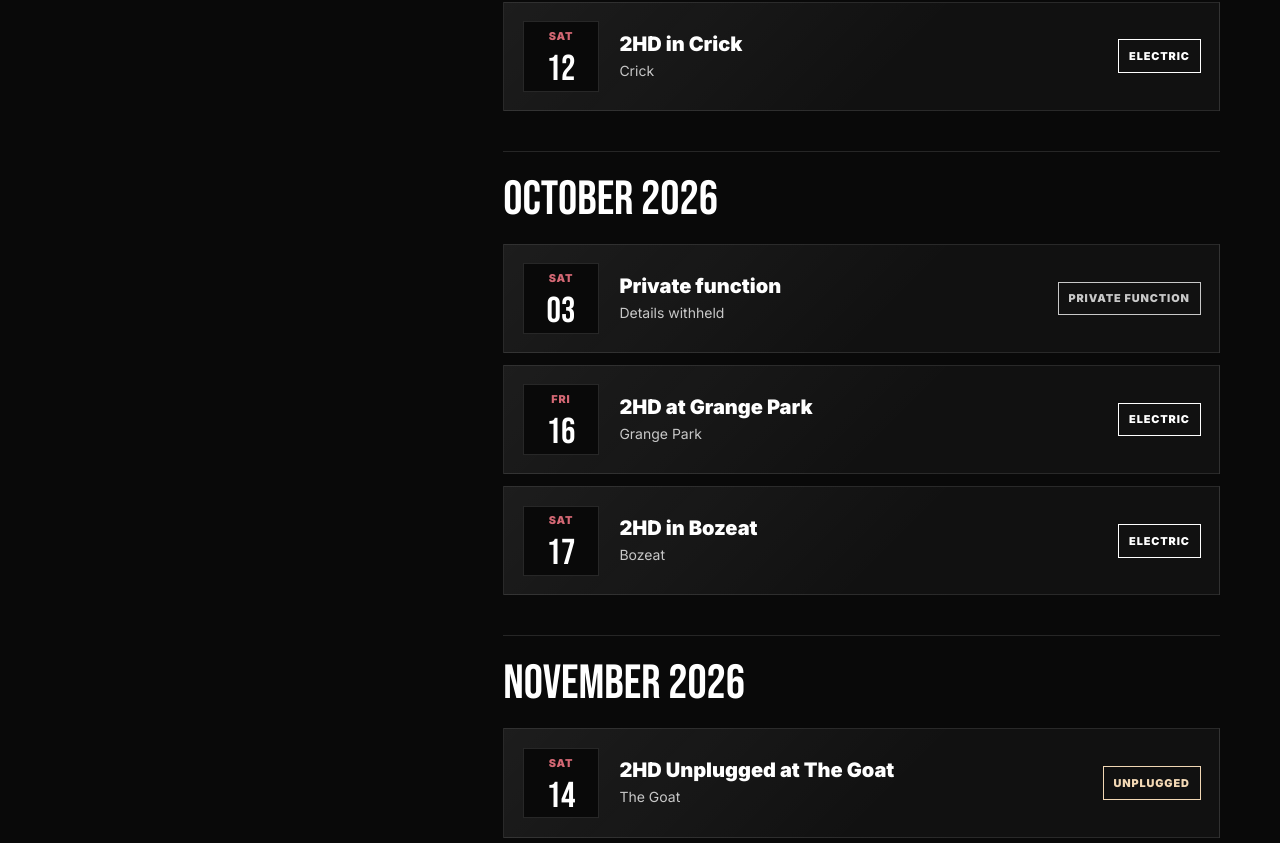
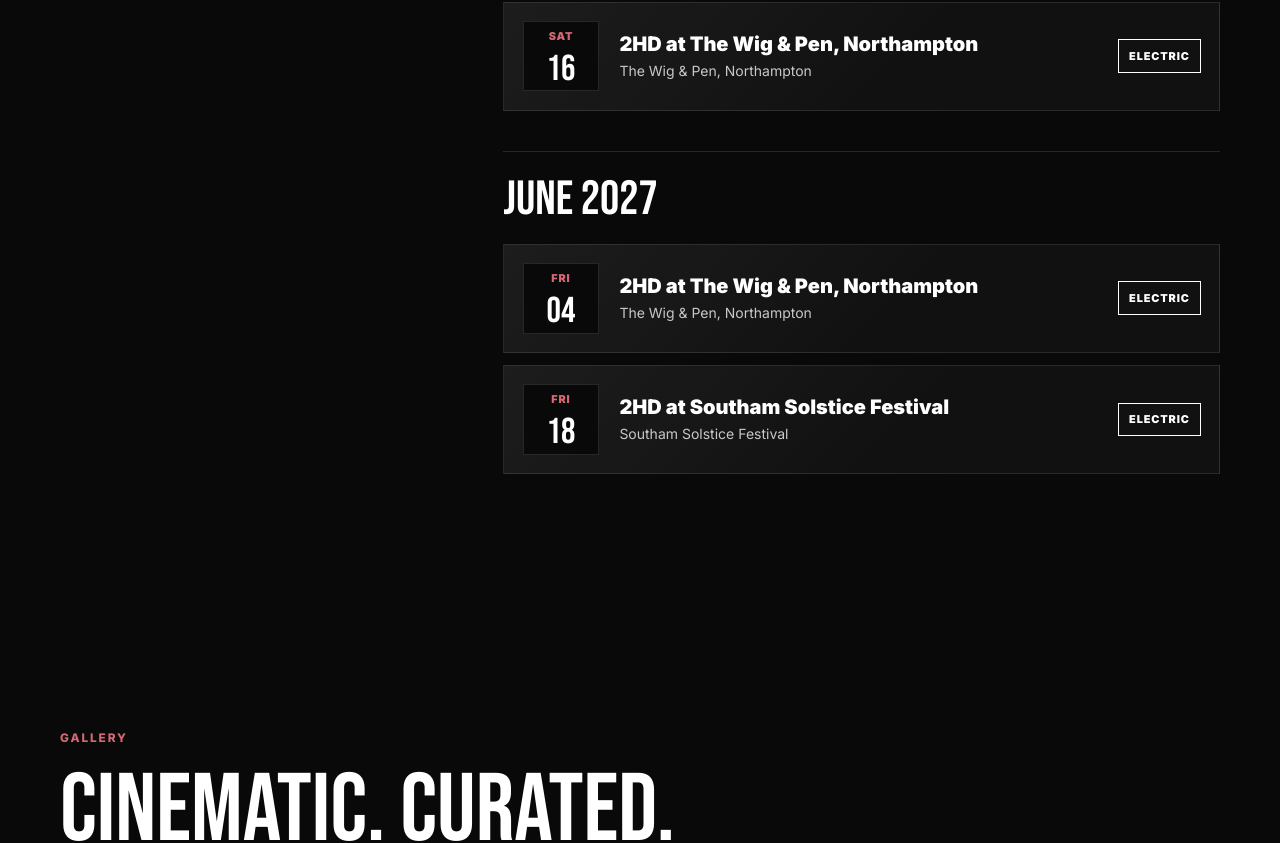
Before and after one commit to damperpot/2hd-band-website, a Next.js app: page / in a window 1280 px wide. Shown: the part 4061-4904 px from the top of the page. Built offline with nearby package versions, Linux system fonts and the light colour scheme.

Commit message:
Refresh 2027 availability and upcoming shows

```diff
--- a/components/WeekendCalendar.tsx
+++ b/components/WeekendCalendar.tsx
@@ -1,6 +1,6 @@
 "use client";
 
-import { useMemo, useState } from "react";
+import { useEffect, useMemo, useState } from "react";
 
 export type PublicAvailabilityDay = {
   date: string;
@@ -42,7 +42,10 @@ function chooseDate(date: string) {
 
 export function WeekendCalendar({ days }: { days: PublicAvailabilityDay[] }) {
   const months = useMemo(() => Array.from(new Set(days.map((day) => monthKey(day.date)))), [days]);
-  const [monthIndex, setMonthIndex] = useState(0);
+  const [viewedMonth, setViewedMonth] = useState<string | null>(null);
+  useEffect(() => setViewedMonth(new Date().toISOString().slice(0, 7)), []);
+  const currentMonthIndex = viewedMonth ? months.findIndex((month) => month >= viewedMonth) : 0;
+  const monthIndex = currentMonthIndex === -1 ? months.length - 1 : currentMonthIndex;
   const selectedMonth = months[monthIndex];
   const monthDays = days.filter((day) => monthKey(day.date) === selectedMonth);
   const firstDay = monthDays[0] ? localDate(monthDays[0].date).getDay() : 5;
@@ -77,7 +80,7 @@ export function WeekendCalendar({ days }: { days: PublicAvailabilityDay[] }) {
           <div className="calendar-toolbar">
             <button
               type="button"
-              onClick={() => setMonthIndex((index) => Math.max(0, index - 1))}
+              onClick={() => setViewedMonth(months[Math.max(0, monthIndex - 1)])}
               disabled={monthIndex === 0}
               aria-label="Previous month"
             >
@@ -86,7 +89,7 @@ export function WeekendCalendar({ days }: { days: PublicAvailabilityDay[] }) {
             <h3>{monthLabel.format(localDate(`${selectedMonth}-01`))}</h3>
             <button
               type="button"
-              onClick={() => setMonthIndex((index) => Math.min(months.length - 1, index + 1))}
+              onClick={() => setViewedMonth(months[Math.min(months.length - 1, monthIndex + 1)])}
               disabled={monthIndex === months.length - 1}
               aria-label="Next month"
             >
--- a/data/2hd-availability.json
+++ b/data/2hd-availability.json
@@ -1,234 +1,10 @@
 {
   "schemaVersion": 1,
   "range": {
-    "start": "2026-07-18",
+    "start": "2026-11-27",
     "end": "2027-12-31"
   },
   "days": [
-    {
-      "date": "2026-07-18",
-      "status": "available"
-    },
-    {
-      "date": "2026-07-19",
-      "status": "available"
-    },
-    {
-      "date": "2026-07-24",
-      "status": "unavailable"
-    },
-    {
-      "date": "2026-07-25",
-      "status": "unavailable"
-    },
-    {
-      "date": "2026-07-26",
-      "status": "unavailable"
-    },
-    {
-      "date": "2026-07-31",
-      "status": "unavailable"
-    },
-    {
-      "date": "2026-08-01",
-      "status": "unavailable"
-    },
-    {
-      "date": "2026-08-02",
-      "status": "unavailable"
-    },
-    {
-      "date": "2026-08-07",
-      "status": "unavailable"
-    },
-    {
-      "date": "2026-08-08",
-      "status": "unavailable"
-    },
-    {
-      "date": "2026-08-09",
-      "status": "available"
-    },
-    {
-      "date": "2026-08-14",
-      "status": "unavailable"
-    },
-    {
-      "date": "2026-08-15",
-      "status": "available"
-    },
-    {
-      "date": "2026-08-16",
-      "status": "available"
-    },
-    {
-      "date": "2026-08-21",
-      "status": "unavailable"
-    },
-    {
-      "date": "2026-08-22",
-      "status": "unavailable"
-    },
-    {
-      "date": "2026-08-23",
-      "status": "unavailable"
-    },
-    {
-      "date": "2026-08-28",
-      "status": "check"
-    },
-    {
-      "date": "2026-08-29",
-      "status": "unavailable"
-    },
-    {
-      "date": "2026-08-30",
-      "status": "available"
-    },
-    {
-      "date": "2026-09-04",
-      "status": "check"
-    },
-    {
-      "date": "2026-09-05",
-      "status": "unavailable"
-    },
-    {
-      "date": "2026-09-06",
-      "status": "available"
-    },
-    {
-      "date": "2026-09-11",
-      "status": "check"
-    },
-    {
-      "date": "2026-09-12",
-      "status": "unavailable"
-    },
-    {
-      "date": "2026-09-13",
-      "status": "available"
-    },
-    {
-      "date": "2026-09-18",
-      "status": "unavailable"
-    },
-    {
-      "date": "2026-09-19",
-      "status": "unavailable"
-    },
-    {
-      "date": "2026-09-20",
-      "status": "unavailable"
-    },
-    {
-      "date": "2026-09-25",
-      "status": "check"
-    },
-    {
-      "date": "2026-09-26",
-      "status": "available"
-    },
-    {
-      "date": "2026-09-27",
-      "status": "available"
-    },
-    {
-      "date": "2026-10-02",
-      "status": "check"
-    },
-    {
-      "date": "2026-10-03",
-      "status": "unavailable"
-    },
-    {
-      "date": "2026-10-04",
-      "status": "available"
-    },
-    {
-      "date": "2026-10-09",
-      "status": "check"
-    },
-    {
-      "date": "2026-10-10",
-      "status": "unavailable"
-    },
-    {
-      "date": "2026-10-11",
-      "status": "available"
-    },
-    {
-      "date": "2026-10-16",
-      "status": "unavailable"
-    },
-    {
-      "date": "2026-10-17",
-      "status": "unavailable"
-    },
-    {
-      "date": "2026-10-18",
-      "status": "available"
-    },
-    {
-      "date": "2026-10-23",
-      "status": "check"
-    },
-    {
-      "date": "2026-10-24",
-      "status": "unavailable"
-    },
-    {
-      "date": "2026-10-25",
-      "status": "available"
-    },
-    {
-      "date": "2026-10-30",
-      "status": "check"
-    },
-    {
-      "date": "2026-10-31",
-      "status": "available"
-    },
-    {
-      "date": "2026-11-01",
-      "status": "available"
-    },
-    {
-      "date": "2026-11-06",
-      "status": "check"
-    },
-    {
-      "date": "2026-11-07",
-      "status": "unavailable"
-    },
-    {
-      "date": "2026-11-08",
-      "status": "available"
-    },
-    {
-      "date": "2026-11-13",
-      "status": "unavailable"
-    },
-    {
-      "date": "2026-11-14",
-      "status": "unavailable"
-    },
-    {
-      "date": "2026-11-15",
-      "status": "available"
-    },
-    {
-      "date": "2026-11-20",
-      "status": "check"
-    },
-    {
-      "date": "2026-11-21",
-      "status": "unavailable"
-    },
-    {
-      "date": "2026-11-22",
-      "status": "available"
-    },
     {
       "date": "2026-11-27",
       "status": "check"
@@ -271,7 +47,7 @@
     },
     {
       "date": "2026-12-19",
-      "status": "available"
+      "status": "check"
     },
     {
       "date": "2026-12-20",
@@ -307,7 +83,7 @@
     },
     {
       "date": "2027-01-09",
-      "status": "available"
+      "status": "unavailable"
     },
     {
       "date": "2027-01-10",
@@ -319,7 +95,7 @@
     },
     {
       "date": "2027-01-16",
-      "status": "available"
+      "status": "unavailable"
     },
     {
       "date": "2027-01-17",
@@ -355,7 +131,7 @@
     },
     {
       "date": "2027-02-06",
-      "status": "available"
+      "status": "unavailable"
     },
     {
       "date": "2027-02-07",
@@ -403,7 +179,7 @@
     },
     {
       "date": "2027-03-06",
-      "status": "available"
+      "status": "unavailable"
     },
     {
       "date": "2027-03-07",
@@ -495,15 +271,15 @@
     },
     {
       "date": "2027-04-30",
-      "status": "check"
+      "status": "unavailable"
     },
     {
       "date": "2027-05-01",
-      "status": "available"
+      "status": "unavailable"
     },
     {
       "date": "2027-05-02",
-      "status": "available"
+      "status": "unavailable"
     },
     {
       "date": "2027-05-07",
@@ -519,43 +295,43 @@
     },
     {
       "date": "2027-05-14",
+      "status": "check"
+    },
+    {
+      "date": "2027-05-15",
+      "status": "available"
+    },
+    {
+      "date": "2027-05-16",
+      "status": "available"
+    },
+    {
+      "date": "2027-05-21",
+      "status": "check"
+    },
+    {
+      "date": "2027-05-22",
+      "status": "available"
+    },
+    {
+      "date": "2027-05-23",
+      "status": "available"
+    },
+    {
+      "date": "2027-05-28",
       "status": "unavailable"
     },
     {
-      "date": "2027-05-15",
+      "date": "2027-05-29",
       "status": "unavailable"
     },
     {
-      "date": "2027-05-16",
+      "date": "2027-05-30",
       "status": "unavailable"
     },
     {
-      "date": "2027-05-21",
+      "date": "2027-06-04",
       "status": "unavailable"
-    },
-    {
-      "date": "2027-05-22",
-      "status": "unavailable"
-    },
-    {
-      "date": "2027-05-23",
-      "status": "unavailable"
-    },
-    {
-      "date": "2027-05-28",
-      "status": "check"
-    },
-    {
-      "date": "2027-05-29",
-      "status": "available"
-    },
-    {
-      "date": "2027-05-30",
-      "status": "available"
-    },
-    {
-      "date": "2027-06-04",
-      "status": "check"
     },
     {
       "date": "2027-06-05",
@@ -591,7 +367,7 @@
     },
     {
       "date": "2027-06-25",
-      "status": "check"
+      "status": "unavailable"
     },
     {
       "date": "2027-06-26",
@@ -599,19 +375,19 @@
     },
     {
       "date": "2027-06-27",
-      "status": "available"
+      "status": "unavailable"
     },
     {
       "date": "2027-07-02",
-      "status": "check"
+      "status": "unavailable"
     },
     {
       "date": "2027-07-03",
-      "status": "available"
+      "status": "unavailable"
     },
     {
       "date": "2027-07-04",
-      "status": "available"
+      "status": "unavailable"
     },
     {
       "date": "2027-07-09",
--- a/data/2hd-gigs-remaining-2026.json
+++ b/data/2hd-gigs-remaining-2026.json
@@ -1,83 +1,4 @@
 [
-  {
-    "date": "2026-07-24",
-    "title": "2HD at The Ale Pole",
-    "venue": "The Ale Pole",
-    "type": "Electric",
-    "public": true
-  },
-  {
-    "date": "2026-07-25",
-    "title": "2HD at The Royal Oak, Crick",
-    "venue": "The Royal Oak, Crick",
-    "type": "Electric",
-    "public": true,
-    "time": "19:00"
-  },
-  {
-    "date": "2026-08-21",
-    "title": "2HD at CA Cars, Wigston",
-    "venue": "CA Cars, Wigston",
-    "type": "Electric",
-    "public": true,
-    "time": "18:00"
-  },
-  {
-    "date": "2026-08-29",
-    "title": "2HD Unplugged at The Goat",
-    "venue": "The Goat",
-    "type": "Unplugged",
-    "public": true
-  },
-  {
-    "date": "2026-09-05",
-    "title": "2HD at The Wig & Pen, Northampton",
-    "venue": "The Wig & Pen, Northampton",
-    "type": "Electric",
-    "public": true
-  },
-  {
-    "date": "2026-09-12",
-    "title": "2HD in Crick",
-    "venue": "Crick",
-    "type": "Electric",
-    "public": true
-  },
-  {
-    "date": "2026-10-03",
-    "title": "Private function",
-    "venue": null,
-    "type": "Private function",
-    "public": false
-  },
-  {
-    "date": "2026-10-16",
-    "title": "2HD at Grange Park",
-    "venue": "Grange Park",
-    "type": "Electric",
-    "public": true
-  },
-  {
-    "date": "2026-10-17",
-    "title": "2HD in Bozeat",
-    "venue": "Bozeat",
-    "type": "Electric",
-    "public": true
-  },
-  {
-    "date": "2026-11-14",
-    "title": "2HD Unplugged at The Goat",
-    "venue": "The Goat",
-    "type": "Unplugged",
-    "public": true
-  },
-  {
-    "date": "2026-11-21",
-    "title": "2HD at SVC",
-    "venue": "SVC",
-    "type": "Electric",
-    "public": true
-  },
   {
     "date": "2026-11-28",
     "title": "2HD at The Nelson Club, Stockton",
@@ -93,18 +14,18 @@
     "public": true
   },
   {
-    "date": "2026-12-31",
-    "title": "New Year's Eve at Crick Ex-Servicemen's Club",
-    "venue": "Crick Ex-Servicemen's Club",
+    "date": "2027-01-16",
+    "title": "2HD at The Wig & Pen, Northampton",
+    "venue": "The Wig & Pen, Northampton",
     "type": "Electric",
     "public": true
   },
   {
-    "date": "2027-04-16",
-    "title": "Private function",
-    "venue": null,
-    "type": "Private function",
-    "public": false
+    "date": "2027-06-04",
+    "title": "2HD at The Wig & Pen, Northampton",
+    "venue": "The Wig & Pen, Northampton",
+    "type": "Electric",
+    "public": true
   },
   {
     "date": "2027-06-18",
@@ -112,12 +33,5 @@
     "venue": "Southam Solstice Festival",
     "type": "Electric",
     "public": true
-  },
-  {
-    "date": "2027-07-10",
-    "title": "2HD at Crick Scarecrow Weekend",
-    "venue": "Crick Scarecrow Weekend",
-    "type": "Electric",
-    "public": true
   }
 ]
```
